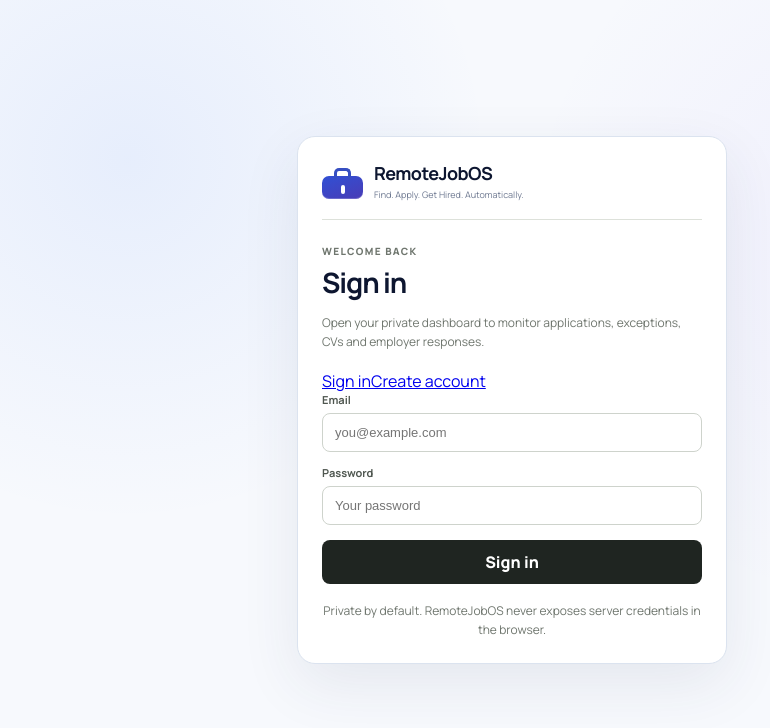
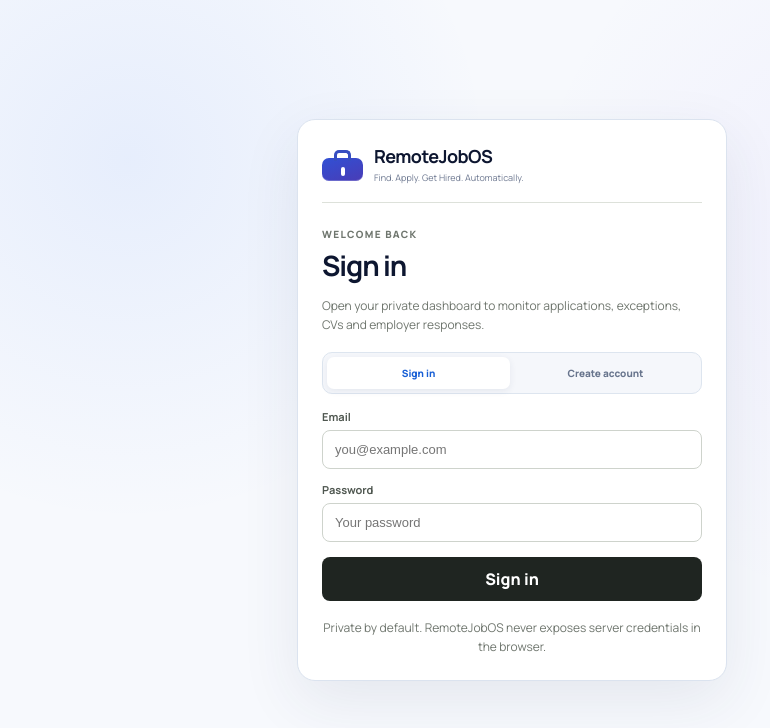
Before and after one commit to emmy16-glitch/RemoteJobOS, a Next.js app in the folder apps/web/: page /login in a window 1280 px wide. Shown: the top 728 px of the page, without its empty margins (128-898 px from the left). Built offline with nearby package versions, Linux system fonts and the light colour scheme; no server answers.

Commit message:
style(auth): finish account creation states

```diff
--- a/apps/web/app/globals.css
+++ b/apps/web/app/globals.css
@@ -1997,3 +1997,35 @@ body {
     padding: 20px 12px 34px;
   }
 }
+
+
+.authSwitch {
+  display: grid;
+  grid-template-columns: 1fr 1fr;
+  gap: 4px;
+  margin: 15px 0;
+  padding: 4px;
+  border: 1px solid #dde5ef;
+  border-radius: 10px;
+  background: #f5f7fb;
+}
+.authSwitch a {
+  display: block;
+  padding: 9px 10px;
+  border-radius: 7px;
+  color: #68758d;
+  text-align: center;
+  text-decoration: none;
+  font-size: 10px;
+  font-weight: 800;
+}
+.authSwitch a.active {
+  background: white;
+  color: #185fd5;
+  box-shadow: 0 2px 7px rgba(40, 57, 92, .08);
+}
+.loginAlert.success {
+  border-color: #bde5d0;
+  background: #eaf8f1;
+  color: #226047;
+}
```
